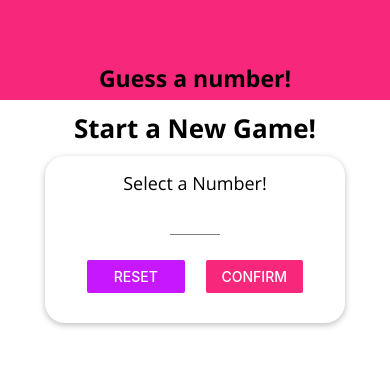
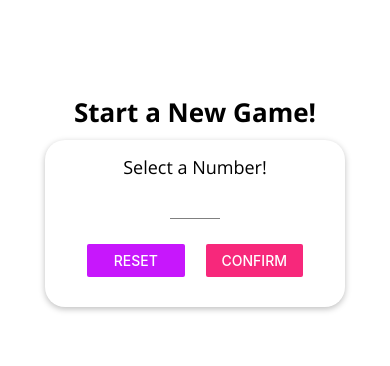
Before and after one commit to lukaszGancarz/Guess-a-Number, a React Native app: screen / in a window 390 px wide. Shown: the top 366 px of the page. Built offline with nearby package versions, Linux system fonts and the light colour scheme.

Commit message:
Button interface depends of Platform

```diff
--- a/components/Header.js
+++ b/components/Header.js
@@ -1,24 +1,42 @@
 import React from "react";
-import { View, StyleSheet } from "react-native";
-import Colors from '../constants/colors'
+import { View, StyleSheet, Platform } from "react-native";
+import Colors from "../constants/colors";
 import TitleText from "./TitleText";
 
 const Header = (props) => {
   return (
-    <View style={styles.header}>
-      <TitleText>{props.title}</TitleText>
+    <View
+      style={{
+        ...styles.headerBase,
+        ...Platform.select({
+          ios: styles.headerIOS,
+          android: styles.headerAndroid,
+        }),
+      }}
+    >
+      <TitleText style={styles.title}>{props.title}</TitleText>
     </View>
   );
 };
 
 const styles = StyleSheet.create({
-  header: {
+  headerBase: {
     width: "100%",
-    height: 100,
+    height: "10%",
+    paddingVertical: 5,
+    alignItems: "center",
+    justifyContent: "flex-end",
+  },
+  headerIOS: {
+    backgroundColor: "white",
+    borderBottomColor: "#ccc",
+    borderBottomWidth: 2,
+  },
+  headerAndroid: {
     backgroundColor: Colors.primary,
-    paddingTop: 55,
-    alignItems: "center",
-    justifyContent: "center",
+  },
+  title: {
+    color: Platform.OS === "ios" ? Colors.primary : "white",
   },
 });
 
--- a/components/MainButton.js
+++ b/components/MainButton.ios.js
@@ -17,7 +17,7 @@
     backgroundColor: Colors.primary,
     paddingVertical: 12,
     paddingHorizontal: 30,
-    borderRadius: 25
+    borderRadius: 25,
   },
   textButton: {
     color: "white",
--- a/components/TitleText.js
+++ b/components/TitleText.js
@@ -1,5 +1,5 @@
 import React from "react";
-import { View, Text, StyleSheet } from "react-native";
+import { Text, StyleSheet } from "react-native";
 
 const TitleText = (props) => {
   return <Text style={{...styles.title, ...props.style}}>{props.children}</Text>;
--- a/screens/GameOverScreen.js
+++ b/screens/GameOverScreen.js
@@ -46,6 +46,7 @@
     flex: 1,
     justifyContent: "center",
     alignItems: "center",
+    paddingVertical: 10,
   },
   image: {
     width: "100%",
```
Also changed, not shown: components/MainButton.android.js (added, +46 -0 lines).
